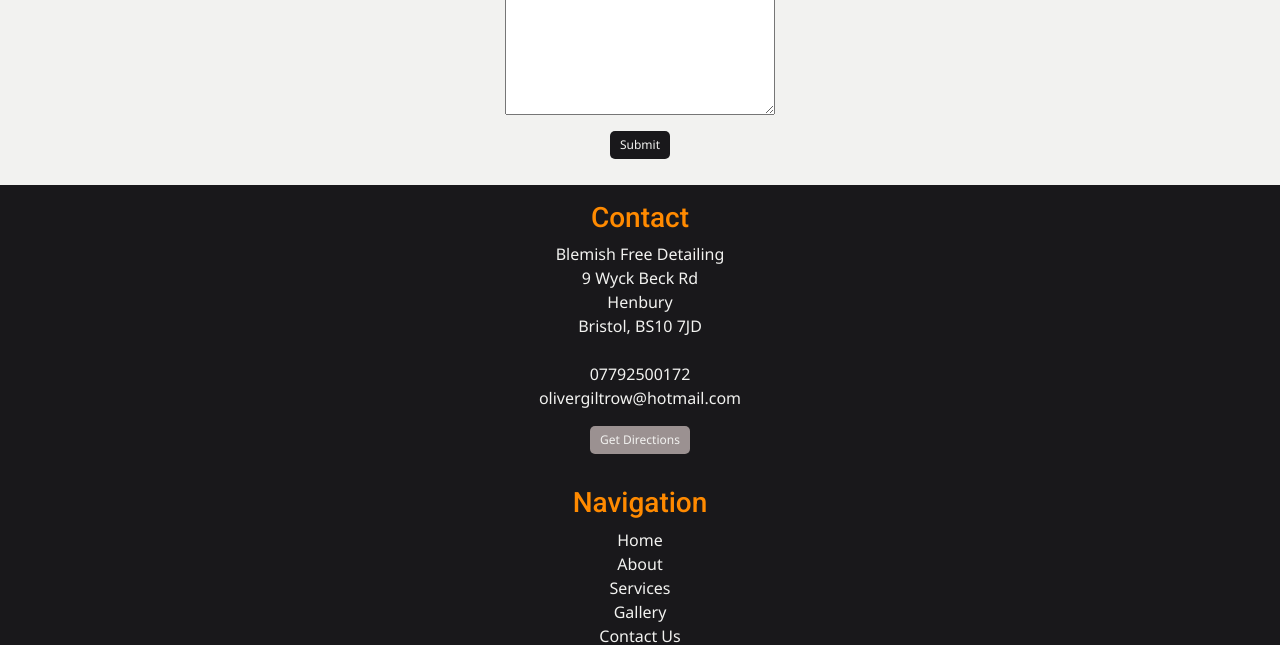
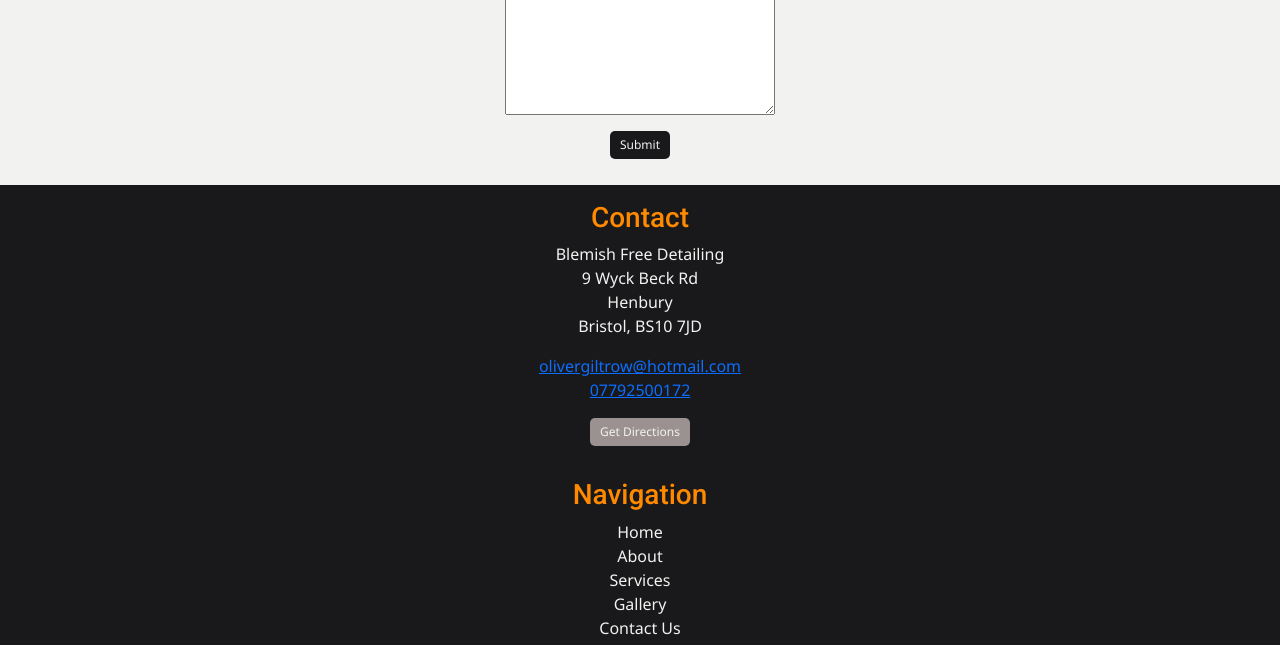
Before and after one commit to hardingrichard/ci-ms1-blemishfreedetailing, a plain HTML site: page index.html in a window 1280 px wide. Shown: the part 1852-2497 px from the top of the page. Drawn offline with nearby package versions, Linux system fonts and the light colour scheme.

Commit message:
Feat: Footer link for email and tel

```diff
--- a/index.html
+++ b/index.html
@@ -127,9 +127,10 @@
         9 Wyck Beck Rd<br>
         Henbury<br>
         Bristol, BS10 7JD<br>
-        <br>
-        07792500172<br>
-        olivergiltrow@hotmail.com<br>
+      </address>
+      <address>
+        <a href="mailto:olivergiltrow@hotmail.com">olivergiltrow@hotmail.com</a><br>
+        <a href="tel:+447792500172">07792500172</a>
       </address>
       <form action="https://goo.gl/maps/DTgsXsE3KNNTtd1o8" target="_blank">
         <input type="submit" value="Get Directions">
```
